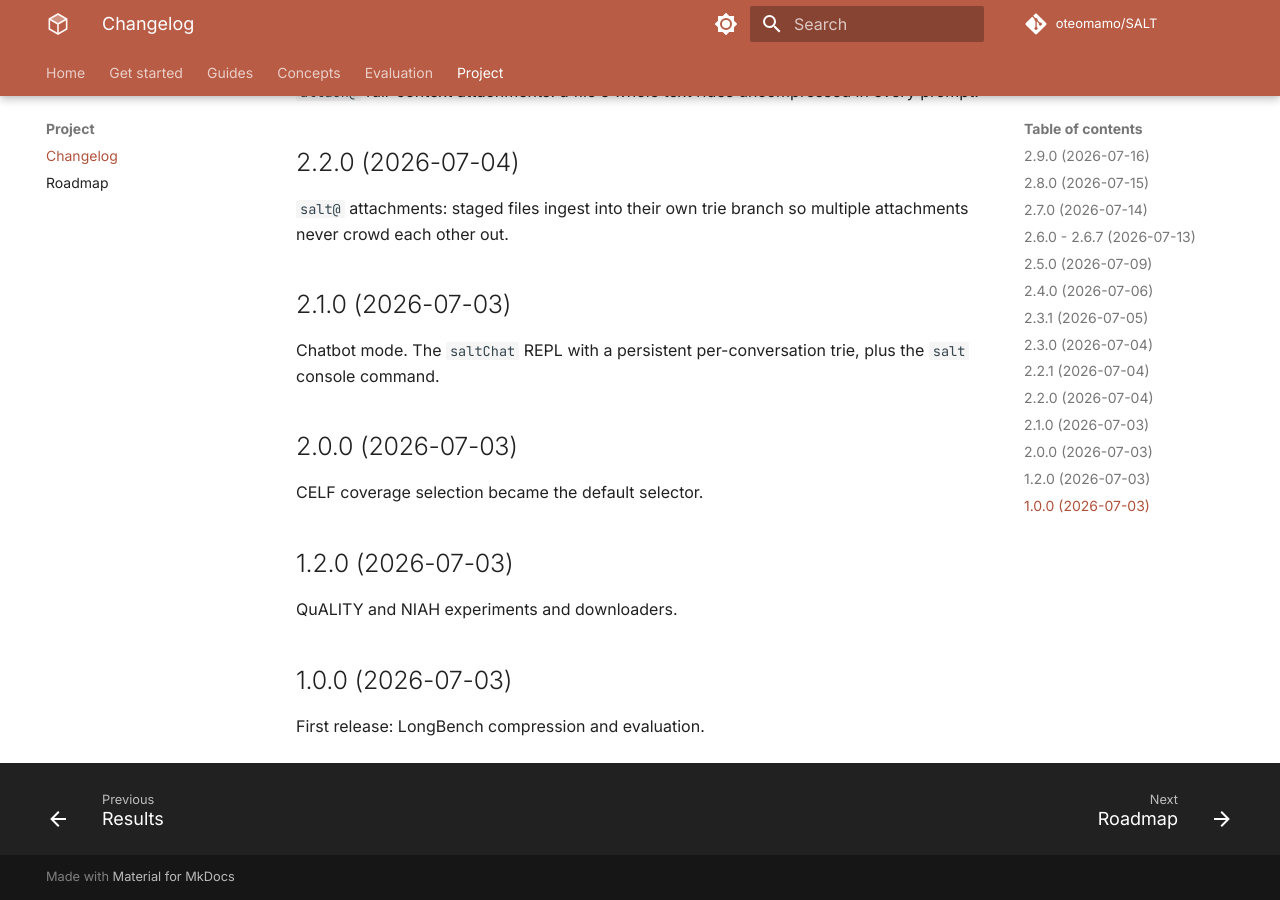
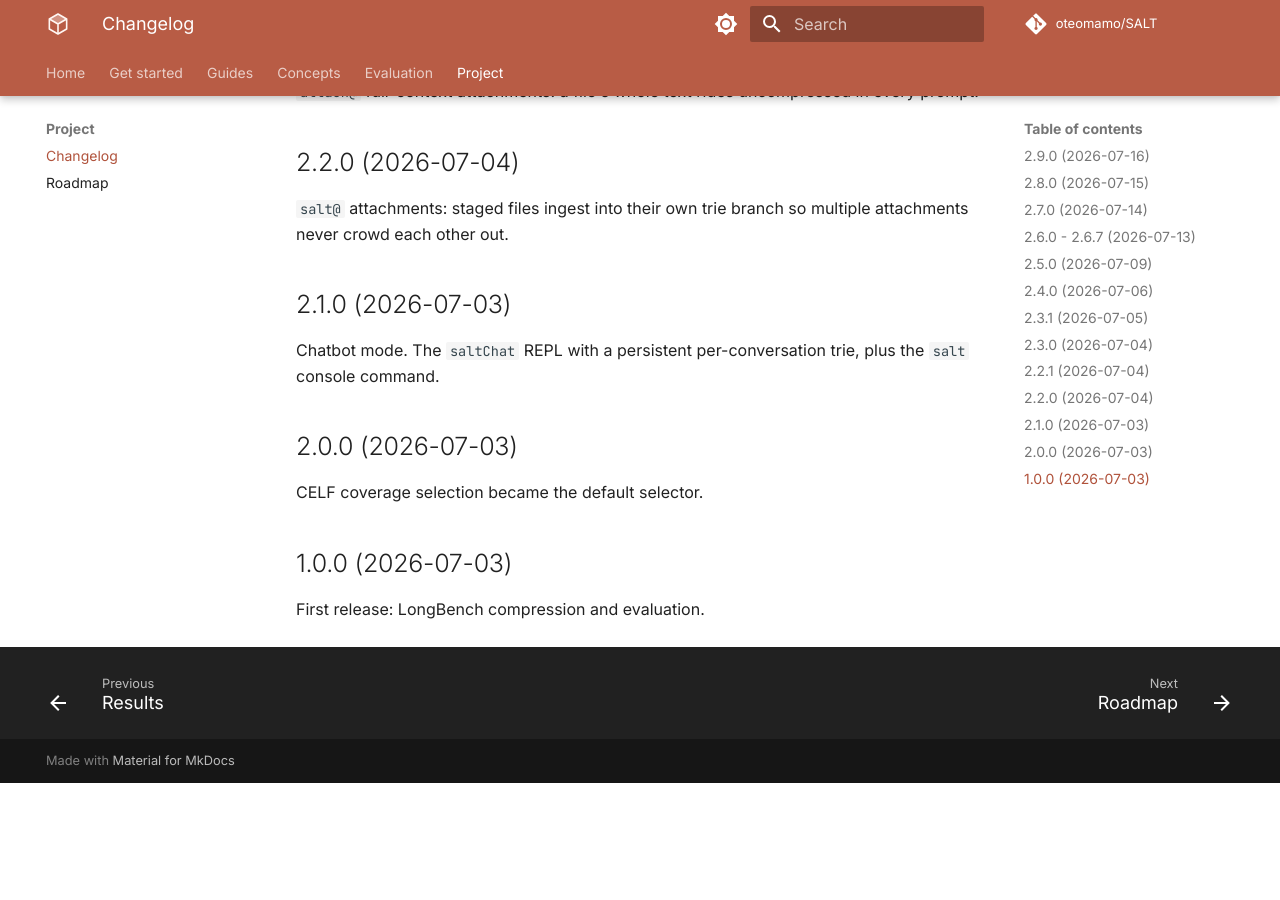
Before and after one commit to oteomamo/SALT, an MkDocs documentation site: the page built from docs/changelog.md, in a window 1280 px wide and 900 px high, scrolled down 2666 px. Built offline with MkDocs 1.6.1 and Material for MkDocs 9.7.7, drawn with Linux system fonts in a browser that asks for light colours; comment, search, counter and statistics services are not loaded; the version menu is left out; after the commit the page ends 3449 px from its top, so only the background shows below that.

Commit message:
v2.9.70 docs site: drop the 1.2.0 changelog entry
The changelog promises its versions match the repository's git tags,
and no v1.2.0 tag exists on the public repository. The entry is
removed rather than left pointing at nothing. Verified with python
scripts/style_gate.py and mkdocs build --strict.

```diff
--- a/docs/changelog.md
+++ b/docs/changelog.md
@@ -119,10 +119,6 @@ plus the `salt` console command.
 
 CELF coverage selection became the default selector.
 
-## 1.2.0 (2026-07-03)
-
-QuALITY and NIAH experiments and downloaders.
-
 ## 1.0.0 (2026-07-03)
 
 First release: LongBench compression and evaluation.
--- a/pyproject.toml
+++ b/pyproject.toml
@@ -4,7 +4,7 @@ build-backend = "setuptools.build_meta"
 
 [project]
 name = "salt"
-version = "2.9.69"
+version = "2.9.70"
 description = "SALT: Salience-Aware Lexical Trie for Long-Context Compression"
 readme = "README.md"
 license = "MIT"
```
